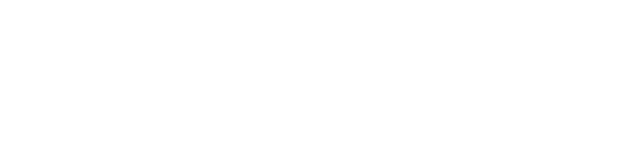
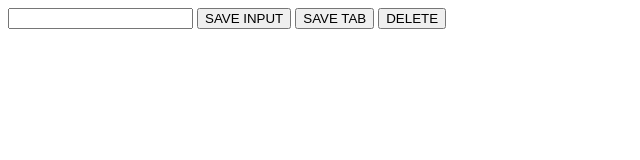
Before and after one commit to TrixyParra/leads-tracker-extension, a plain HTML site: page index.html in a window 1280 px wide. Shown: the whole page, without its empty margins (0-640 px from the left). Drawn offline with Linux system fonts and the light colour scheme.

Commit message:
added the elements needed

```diff
--- a/index.html
+++ b/index.html
@@ -11,5 +11,17 @@
 </head>
 <body>
 
+    <input type="text" id="input-el">
+
+    <button id="input-btn">SAVE INPUT</button>
+
+    <button id="tab-btn">SAVE TAB</button>
+
+    <button id="delete-btn">DELETE</button>
+
+    <ul id="ul-el">
+
+    </ul>
+
 </body>
 </html>
```
